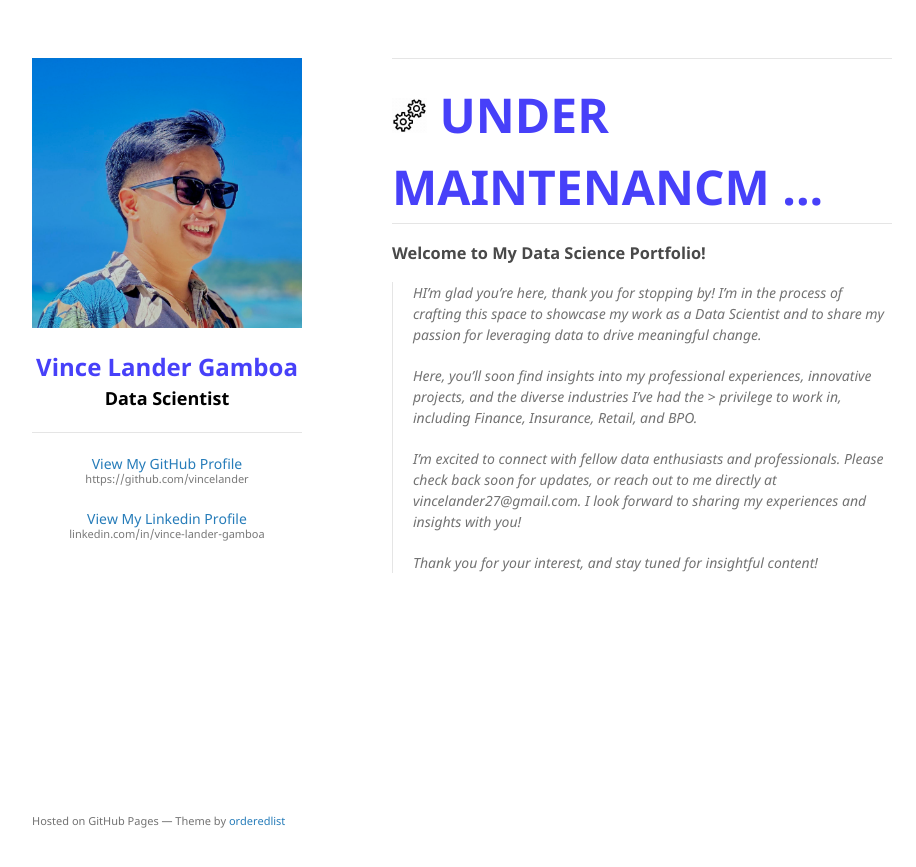
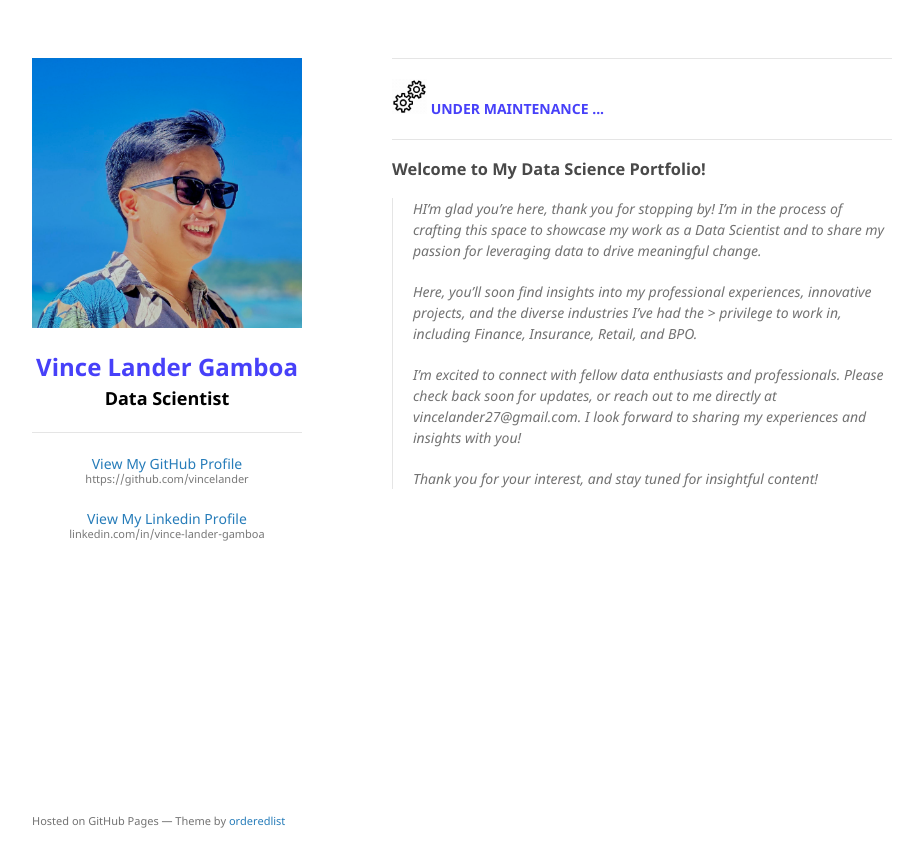
Before and after one commit to vincelander/vincelander.github.io, a Jekyll site: the page built from index.md, in a window 1280 px wide. Shown: the top 867 px of the page, without its empty margins (178-1094 px from the left). Built offline with Jekyll 4.4.1, drawn with Linux system fonts in a browser that asks for light colours.

Commit message:
update view and details

```diff
--- a/_layouts/default.html
+++ b/_layouts/default.html
@@ -124,10 +124,12 @@
       </header>
       <section>
         <hr>
-        <font size="7px" color="#4740F9">
+        <p style="font: size 10px; color: #4740F9">
+        <!-- <font size="7px" color="#4740F9"> -->
           <img src="/assets/img/gear-logo.gif" alt="Logo" style="width: 35px; height: auto;">
-          <b>UNDER MAINTENANCM ...</b>
-        </font>
+          <b>UNDER MAINTENANCE ...</b>
+        <!-- </font> -->
+        </p>
         <hr>
 
       {{ content }}
```
